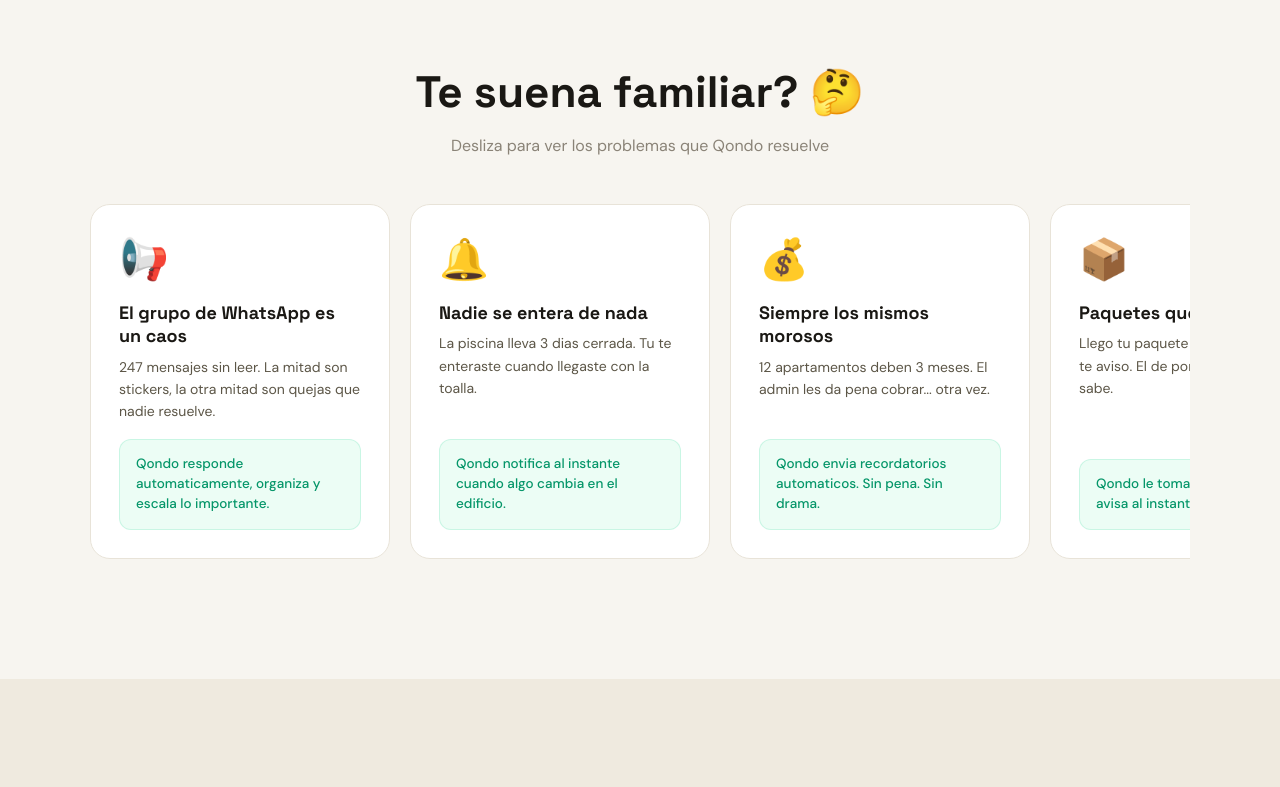
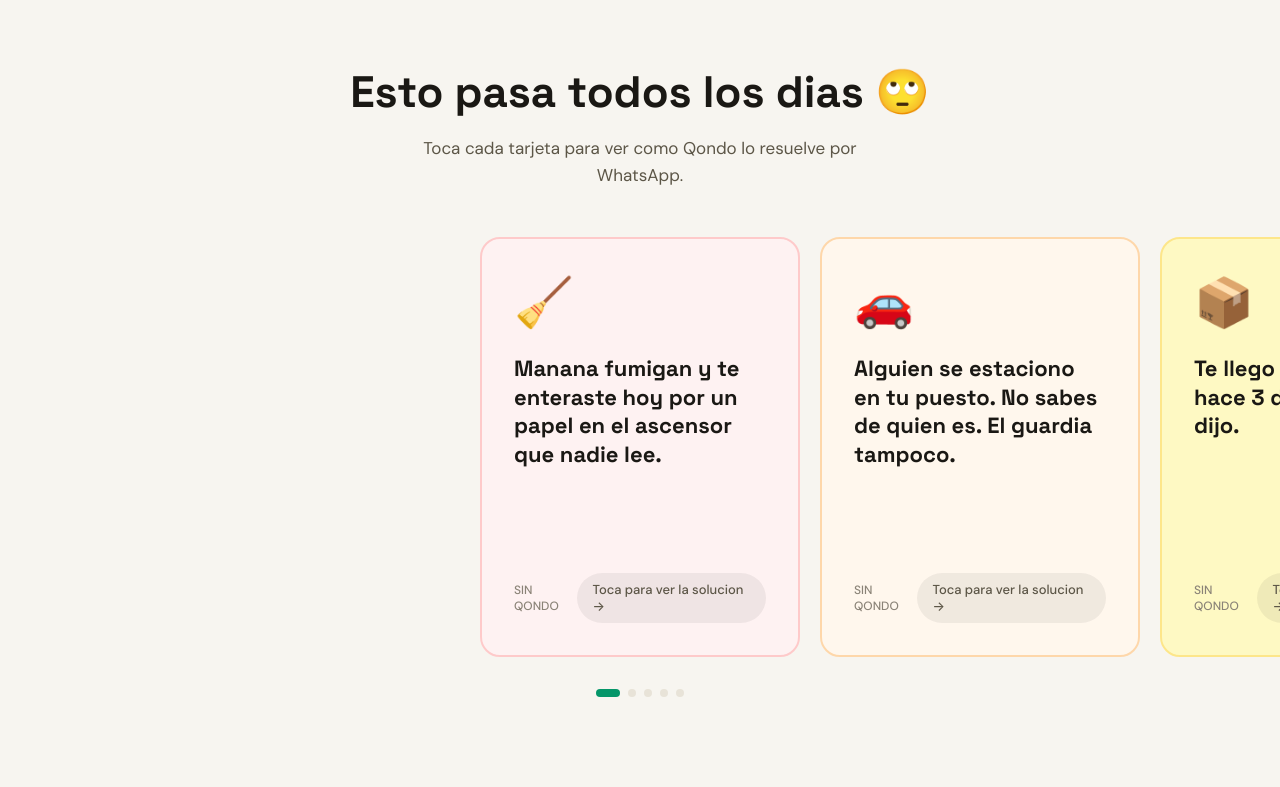
Before and after one commit to boqaai/qondo-landing, a Next.js app: page / in a window 1280 px wide. Shown: the part 960-1747 px from the top of the page. Built offline with nearby package versions, Linux system fonts and the light colour scheme.

Commit message:
Add files via upload

```diff
--- a/pages/index.js
+++ b/pages/index.js
@@ -63,7 +63,18 @@
       <div style={{color:"#fff",fontSize:14,fontWeight:500}}>{name}</div>
       <div style={{color:"rgba(255,255,255,0.7)",fontSize:11.5}}>en linea</div>
     </div>
-    <svg width="18" height="18" viewBox="0 0 24 24" fill="rgba(255,255,255,0.8)"><circle cx="12" cy="5" r="2"/><circle cx="12" cy="12" r="2"/><circle cx="12" cy="19" r="2"/></svg>
+  </div>
+);
+
+const MiniStatusBar = ({time="10:13"}) => (
+  <div style={{background:"#fff",padding:"4px 14px 0",display:"flex",justifyContent:"space-between",alignItems:"center",fontSize:11,fontWeight:600,color:"#000"}}>
+    <span>{time}</span>
+    <div style={{display:"flex",alignItems:"center",gap:3}}>
+      <svg width="12" height="12" viewBox="0 0 24 24" fill="#000"><path d="M1 9l2 2c4.97-4.97 13.03-4.97 18 0l2-2C16.93 2.93 7.08 2.93 1 9zm8 8l3 3 3-3c-1.65-1.66-4.34-1.66-6 0zm-4-4l2 2c2.76-2.76 7.24-2.76 10 0l2-2C15.14 9.14 8.87 9.14 5 13z"/></svg>
+      <div style={{width:18,height:9,borderRadius:2,border:"1.3px solid #000",display:"flex",alignItems:"center",padding:1}}>
+        <div style={{height:"100%",width:"65%",borderRadius:1,background:"#000"}}/>
+      </div>
+    </div>
   </div>
 );
 
@@ -160,39 +171,157 @@
   );
 };
 
-/* ─── PROBLEM CARDS (swipeable) ─── */
-const problems = [
-  {emoji:"\ud83d\udce2",title:"El grupo de WhatsApp es un caos",desc:"247 mensajes sin leer. La mitad son stickers, la otra mitad son quejas que nadie resuelve.",fix:"Qondo responde automaticamente, organiza y escala lo importante."},
-  {emoji:"\ud83d\udd14",title:"Nadie se entera de nada",desc:"La piscina lleva 3 dias cerrada. Tu te enteraste cuando llegaste con la toalla.",fix:"Qondo notifica al instante cuando algo cambia en el edificio."},
-  {emoji:"\ud83d\udcb0",title:"Siempre los mismos morosos",desc:"12 apartamentos deben 3 meses. El admin les da pena cobrar... otra vez.",fix:"Qondo envia recordatorios automaticos. Sin pena. Sin drama."},
-  {emoji:"\ud83d\udce6",title:"Paquetes que desaparecen",desc:"Llego tu paquete hace 3 dias. Nadie te aviso. El de porteria dice que no sabe.",fix:"Qondo le toma foto al label y te avisa al instante."},
-  {emoji:"\ud83d\uddf3\ufe0f",title:"Votaciones que nunca llegan a quorum",desc:"Se necesitan 26 votos. Hay 11. La asamblea es manana.",fix:"Qondo envia recordatorios y facilita votar en 2 mensajes."},
-  {emoji:"\ud83c\udf89",title:"Reservar el salon es un via crucis",desc:"Tienes que llamar, esperar, que revisen el cuaderno, que confirmen. Si confirman.",fix:"Qondo reserva en 30 segundos. Disponibilidad en tiempo real."},
+/* ─── BEFORE/AFTER PROBLEM CARDS ─── */
+const problemCards = [
+  {
+    problem: "Manana fumigan y te enteraste hoy por un papel en el ascensor que nadie lee.",
+    emoji: "\ud83e\uddf9",
+    color: "#fef2f2",
+    border: "#fecaca",
+    messages: [
+      {text:"Hola Laura! Te informamos que este viernes 7 se realizara la fumigacion en tu piso (4to).\n\nHorario: 9:00 AM - 11:00 AM\nSe recomienda cerrar ventanas y guardar alimentos.\n\nTe avisamos cuando terminen!",out:false,time:"Lun 3:15 p.m.",bot:true},
+      {text:"Gracias por avisar!",out:true,time:"Lun 3:20 p.m."},
+      {text:"Laura, la fumigacion del piso 4 comienza en 30 minutos. Recuerda cerrar ventanas!",out:false,time:"Vie 8:30 a.m.",bot:true},
+      {text:"Lista, ya cerre todo!",out:true,time:"Vie 8:33 a.m."},
+    ],
+    waTime: "8:33",
+  },
+  {
+    problem: "Alguien se estaciono en tu puesto. No sabes de quien es. El guardia tampoco.",
+    emoji: "\ud83d\ude97",
+    color: "#fff7ed",
+    border: "#fed7aa",
+    messages: [
+      {text:"Hay un carro en mi puesto! Placa ABC-123",out:true,time:"7:45 a.m."},
+      {text:"Revisando... Esa placa corresponde a un visitante del apto 9B (familia Rodriguez).\n\nYa le envie un mensaje al residente para que lo mueva. Te aviso cuando este libre.",out:false,time:"7:45 a.m.",bot:true},
+      {text:"El apto 9B confirma que lo mueve en 5 minutos. Disculpa la molestia!",out:false,time:"7:48 a.m.",bot:true},
+      {text:"Perfecto gracias!",out:true,time:"7:49 a.m."},
+    ],
+    waTime: "7:49",
+  },
+  {
+    problem: "Te llego un paquete hace 3 dias. Nadie te dijo.",
+    emoji: "\ud83d\udce6",
+    color: "#fef9c3",
+    border: "#fde68a",
+    messages: [
+      {text:"Hola Daniel! Llego un paquete a tu nombre. Lo recibio Jose en porteria a las 2:14pm.",out:false,time:"2:18 p.m.",bot:true},
+      {text:"Remitente: Amazon\nTracking: 1Z999AA1234567\n\nPuedes recogerlo en recepcion.",out:false,time:"2:18 p.m.",bot:true},
+      {text:"Genial ya bajo!",out:true,time:"2:25 p.m."},
+    ],
+    waTime: "2:25",
+  },
+  {
+    problem: "Le escribiste al admin el martes. Hoy es viernes. Silencio.",
+    emoji: "\ud83e\uddd1\u200d\ud83d\udcbb",
+    color: "#f0f4ff",
+    border: "#bfdbfe",
+    messages: [
+      {text:"Hola, hay una gotera en mi bano desde ayer",out:true,time:"8:10 a.m."},
+      {text:"Listo, Carlos! Cree el ticket #134 para tu gotera.\n\nPrioridad: Alta\nMantenimiento lo revisa hoy antes de las 2pm.\n\nTe aviso cuando lo asignen.",out:false,time:"8:10 a.m.",bot:true},
+      {text:"Ticket #134: El plomero Juan confirma visita hoy a la 1pm. Necesita acceso al bano principal. Estaras en casa?",out:false,time:"10:22 a.m.",bot:true},
+      {text:"Si, aqui estoy!",out:true,time:"10:30 a.m."},
+    ],
+    waTime: "10:30",
+  },
+  {
+    problem: "Querias reservar la parrilla pero el formulario tiene 15 campos.",
+    emoji: "\ud83c\udf56",
+    color: "#f0fdf4",
+    border: "#bbf7d0",
+    messages: [
+      {text:"Quiero la parrilla el sabado",out:true,time:"6:15 p.m."},
+      {text:"Hola Roberto! La parrilla esta disponible este sabado. Cuantas personas y de que hora a que hora?",out:false,time:"6:15 p.m.",bot:true},
+      {text:"Somos 8, de 12 a 6",out:true,time:"6:16 p.m."},
+      {text:"Reservado!\n\nParrilla\nSabado 8 marzo, 12pm - 6pm\nApto 2A - 8 personas\n\nRecuerda dejar el area limpia al terminar. Que la disfruten!",out:false,time:"6:16 p.m.",bot:true},
+    ],
+    waTime: "6:16",
+  },
 ];
 
-const ProblemCards = () => {
-  const ref = useRef(null);
+const ProblemCard = ({card, index}) => {
+  const [flipped, setFlipped] = useState(false);
+  const [animKey, setAnimKey] = useState(0);
+
+  const flip = () => {
+    setFlipped(!flipped);
+    setAnimKey(k=>k+1);
+  };
+
   return (
-    <section style={{padding:"100px 24px",background:C.bg}}>
-      <div style={{maxWidth:1100,margin:"0 auto"}}>
+    <div style={{minWidth:320,maxWidth:320,scrollSnapAlign:"center",flexShrink:0,cursor:"pointer",perspective:"1000px"}} onClick={flip}>
+      <div style={{position:"relative",minHeight:420,transition:"transform 0.6s cubic-bezier(0.4,0,0.2,1)",transformStyle:"preserve-3d",transform:flipped?"rotateY(180deg)":"rotateY(0)"}}>
+        {/* FRONT - Problem */}
+        <div style={{position:"absolute",inset:0,backfaceVisibility:"hidden",WebkitBackfaceVisibility:"hidden",borderRadius:20,padding:32,background:card.color,border:"2px solid "+card.border,display:"flex",flexDirection:"column",justifyContent:"space-between"}}>
+          <div>
+            <div style={{fontSize:48,marginBottom:20}}>{card.emoji}</div>
+            <p style={{fontFamily:"'Space Grotesk',sans-serif",fontSize:22,fontWeight:700,color:C.tx,lineHeight:1.3}}>{card.problem}</p>
+          </div>
+          <div style={{display:"flex",alignItems:"center",justifyContent:"space-between",marginTop:24}}>
+            <span style={{fontSize:12,color:C.txD,fontWeight:500}}>SIN QONDO</span>
+            <div style={{display:"flex",alignItems:"center",gap:6,padding:"8px 16px",borderRadius:100,background:"rgba(0,0,0,0.06)",fontSize:13,color:C.txM,fontWeight:500}}>
+              Toca para ver la solucion {"\u2192"}
+            </div>
+          </div>
+        </div>
+        {/* BACK - WhatsApp solution */}
+        <div style={{position:"absolute",inset:0,backfaceVisibility:"hidden",WebkitBackfaceVisibility:"hidden",transform:"rotateY(180deg)",borderRadius:20,overflow:"hidden",background:C.waBg,border:"2px solid "+C.accent,boxShadow:"0 4px 20px rgba(5,150,105,0.15)"}}>
+          <MiniStatusBar time={card.waTime}/>
+          <WAHeader/>
+          <div key={animKey} style={{padding:"8px 8px",display:"flex",flexDirection:"column",background:C.waBg}}>
+            <HoyBadge/>
+            {card.messages.map((m,i)=>(
+              <Bubble key={animKey+"-"+i} text={m.text} time={m.time} out={m.out} bot={m.bot} delay={flipped? i*600+200 : 0}/>
+            ))}
+          </div>
+          <div style={{padding:"8px 12px",display:"flex",alignItems:"center",justifyContent:"space-between"}}>
+            <span style={{fontSize:11,color:C.accentD,fontWeight:600}}>CON QONDO</span>
+            <div style={{fontSize:12,color:C.txD}}>{"\u2190"} Toca para volver</div>
+          </div>
+        </div>
+      </div>
+    </div>
+  );
+};
+
+const ProblemSection = () => {
+  const scrollRef = useRef(null);
+  const [current, setCurrent] = useState(0);
+
+  const scroll = (dir) => {
+    if(!scrollRef.current) return;
+    const w = 340;
+    scrollRef.current.scrollBy({left:dir*w,behavior:"smooth"});
+  };
+
+  const handleScroll = () => {
+    if(!scrollRef.current) return;
+    const idx = Math.round(scrollRef.current.scrollLeft / 340);
+    setCurrent(idx);
+  };
+
+  return (
+    <section style={{padding:"100px 0",background:C.bg,overflow:"hidden"}}>
+      <div style={{maxWidth:1100,margin:"0 auto",padding:"0 24px"}}>
         <div style={{textAlign:"center",marginBottom:48}}>
           <h2 style={{fontFamily:"'Space Grotesk',sans-serif",fontSize:"clamp(28px,4vw,44px)",fontWeight:700,color:C.tx,marginBottom:16,lineHeight:1.2}}>
-            {"Te suena familiar? \ud83e\udd14"}
+            {"Esto pasa todos los dias \ud83d\ude44"}
           </h2>
-          <p style={{fontSize:16,color:C.txD}}>Desliza para ver los problemas que Qondo resuelve</p>
+          <p style={{fontSize:17,color:C.txM,maxWidth:480,margin:"0 auto",lineHeight:1.6}}>
+            Toca cada tarjeta para ver como Qondo lo resuelve por WhatsApp.
+          </p>
         </div>
-        <div ref={ref} style={{display:"flex",gap:20,overflowX:"auto",scrollSnapType:"x mandatory",paddingBottom:20,WebkitOverflowScrolling:"touch",msOverflowStyle:"none",scrollbarWidth:"none"}}>
-          {problems.map((p,i)=>(
-            <div key={i} style={{minWidth:300,maxWidth:300,scrollSnapAlign:"start",background:"#fff",borderRadius:20,padding:28,border:"1px solid "+C.surfD,flexShrink:0,display:"flex",flexDirection:"column",gap:16}}>
-              <div style={{fontSize:40}}>{p.emoji}</div>
-              <div>
-                <h3 style={{fontFamily:"'Space Grotesk',sans-serif",fontSize:18,fontWeight:700,color:C.tx,marginBottom:8,lineHeight:1.3}}>{p.title}</h3>
-                <p style={{fontSize:14,color:C.txM,lineHeight:1.6}}>{p.desc}</p>
-              </div>
-              <div style={{marginTop:"auto",padding:"14px 16px",background:C.accentLight,borderRadius:12,border:"1px solid "+C.accent+"30"}}>
-                <p style={{fontSize:13.5,color:C.accentD,lineHeight:1.5,fontWeight:500}}>{p.fix}</p>
-              </div>
-            </div>
+      </div>
+      <div style={{position:"relative"}}>
+        <div ref={scrollRef} onScroll={handleScroll} style={{display:"flex",gap:20,overflowX:"auto",scrollSnapType:"x mandatory",padding:"0 calc(50% - 160px) 20px",WebkitOverflowScrolling:"touch",msOverflowStyle:"none",scrollbarWidth:"none"}}>
+          {problemCards.map((card,i)=>(
+            <ProblemCard key={i} card={card} index={i}/>
+          ))}
+        </div>
+        {/* Dots */}
+        <div style={{display:"flex",justifyContent:"center",gap:8,marginTop:12}}>
+          {problemCards.map((_,i)=>(
+            <div key={i} style={{width:current===i?24:8,height:8,borderRadius:4,background:current===i?C.accentD:C.surfD,transition:"all 0.3s"}}/>
           ))}
         </div>
       </div>
@@ -332,7 +461,7 @@
   );
 };
 
-/* ─── DEMO SECTION ─── */
+/* ─── DEMO ─── */
 const DemoSection = () => (
   <section style={{padding:"100px 24px",background:C.bg}}>
     <div style={{maxWidth:800,margin:"0 auto",textAlign:"center"}}>
@@ -373,23 +502,20 @@
   {label:"Mensajes hoy",value:"67",color:"#06b6d4",sub:"+12% vs ayer",icon:"\ud83d\udcac"},
   {label:"Amenidades libres",value:"5",color:"#a855f7",sub:"de 6 totales",icon:"\ud83c\udfca"},
 ];
-
 const agendaItems = [
-  {time:"9:00 AM",event:"Tecnico de ascensor",color:"#e67e22",status:"Confirmado"},
-  {time:"11:30 AM",event:"Reunion proveedor fumigacion",color:C.accentD,status:"Pendiente"},
-  {time:"2:00 PM",event:"Fumigacion pisos 1-5",color:C.accentD,status:"Notificado"},
-  {time:"6:00 PM",event:"Salon reservado - Apto 7A",color:"#8b5cf6",status:"Reservado"},
+  {time:"9:00 AM",event:"Tecnico de ascensor",color:"#e67e22"},
+  {time:"11:30 AM",event:"Reunion proveedor fumigacion",color:C.accentD},
+  {time:"2:00 PM",event:"Fumigacion pisos 1-5",color:C.accentD},
+  {time:"6:00 PM",event:"Salon reservado - Apto 7A",color:"#8b5cf6"},
 ];
-
 const recentTickets = [
   {id:"#127",title:"Filtracion bano apto 3B",priority:"Alta",time:"Hace 2h",avatar:"MR"},
   {id:"#126",title:"Luz pasillo piso 8",priority:"Media",time:"Hace 5h",avatar:"JL"},
   {id:"#125",title:"Ruido excesivo apto 11A",priority:"Baja",time:"Ayer",avatar:"CP"},
 ];
-
 const notifications = [
   {type:"broadcast",text:"Piscina cerrada por mantenimiento hasta manana 2pm",time:"Hace 1h",sent:"48 notificados"},
-  {type:"resolved",text:"Gimnasio reparado, ya esta abierto",time:"Hace 3h",sent:"Aviso automatico enviado"},
+  {type:"resolved",text:"Gimnasio reparado, ya esta abierto",time:"Hace 3h",sent:"Aviso automatico"},
   {type:"reminder",text:"Recordatorio de pago a 12 aptos",time:"Ayer",sent:"12 mensajes enviados"},
 ];
 
@@ -433,7 +559,6 @@
       <section style={{minHeight:"100vh",display:"flex",alignItems:"center",justifyContent:"center",padding:"120px 24px 80px",background:"linear-gradient(180deg,"+C.bg+" 0%,"+C.bgWarm+" 100%)"}}>
         <div style={{maxWidth:1200,width:"100%",display:"flex",alignItems:"center",justifyContent:"space-between",gap:80,flexWrap:"wrap"}}>
           <div style={{flex:"1 1 500px",animation:hv?"fu 0.8s ease forwards":"none",opacity:hv?1:0}}>
-            {/* WhatsApp notification */}
             <div style={{display:"inline-flex",alignItems:"center",gap:10,padding:"10px 18px",borderRadius:14,background:"#fff",border:"1px solid "+C.surfD,boxShadow:"0 4px 16px rgba(0,0,0,0.06)",marginBottom:28}}>
               <div style={{width:36,height:36,borderRadius:10,background:"#25D366",display:"flex",alignItems:"center",justifyContent:"center"}}>
                 <svg width="20" height="20" viewBox="0 0 24 24" fill="#fff"><path d="M17.472 14.382c-.297-.149-1.758-.867-2.03-.967-.273-.099-.471-.148-.67.15-.197.297-.767.966-.94 1.164-.173.199-.347.223-.644.075-.297-.15-1.255-.463-2.39-1.475-.883-.788-1.48-1.761-1.653-2.059-.173-.297-.018-.458.13-.606.134-.133.298-.347.446-.52.149-.174.198-.298.298-.497.099-.198.05-.371-.025-.52-.075-.149-.669-1.612-.916-2.207-.242-.579-.487-.5-.669-.51-.173-.008-.371-.01-.57-.01-.198 0-.52.074-.792.372-.272.297-1.04 1.016-1.04 2.479 0 1.462 1.065 2.875 1.213 3.074.149.198 2.096 3.2 5.077 4.487.709.306 1.262.489 1.694.625.712.227 1.36.195 1.871.118.571-.085 1.758-.719 2.006-1.413.248-.694.248-1.289.173-1.413-.074-.124-.272-.198-.57-.347z"/><path d="M12 2C6.477 2 2 6.477 2 12c0 1.89.525 3.66 1.438 5.168L2 22l4.832-1.438A9.955 9.955 0 0012 22c5.523 0 10-4.477 10-10S17.523 2 12 2z"/></svg>
@@ -445,7 +570,6 @@
               </div>
               <div style={{fontSize:11,color:C.txD,alignSelf:"flex-start",marginLeft:8}}>ahora</div>
             </div>
-
             <h1 style={{fontFamily:"'Space Grotesk',sans-serif",fontSize:"clamp(32px,5vw,56px)",fontWeight:700,lineHeight:1.08,color:C.tx,marginBottom:28,letterSpacing:"-0.03em"}}>
               <span style={{fontWeight:400,display:"block",fontSize:"clamp(22px,3.2vw,34px)",marginBottom:10}}>
                 <span style={{color:C.accentD}}>3am.</span>{" "}
@@ -454,12 +578,10 @@
               Ahora sabes que Don Carlos del 4B duerme en pijama de{" "}
               <span style={{color:C.accentD}}>Pikachu.</span>
             </h1>
-
             <p style={{fontSize:"clamp(16px,1.8vw,19px)",color:C.txM,lineHeight:1.6,maxWidth:520,marginBottom:40}}>
               Qondo te avisa que era falsa alarma sin salir de tu cama.{" "}
               <span style={{color:C.txD}}>Y el secreto de Don Carlos seguiria a salvo.</span>
             </p>
-
             <div style={{display:"flex",gap:16,flexWrap:"wrap"}}>
               <button style={{padding:"16px 36px",borderRadius:100,border:"none",background:C.accentD,color:"#fff",fontSize:16,fontWeight:600,cursor:"pointer",fontFamily:"'DM Sans',sans-serif",boxShadow:"0 4px 20px rgba(5,150,105,0.25)"}}>
                 {"Cont\u00e1ctanos \u2192"}
@@ -487,7 +609,7 @@
         </div>
       </section>
 
-      <ProblemCards/>
+      <ProblemSection/>
       <Features/>
       <DemoSection/>
 
@@ -531,7 +653,6 @@
                   </div>
                 ))}
               </div>
-              {/* Responsive columns: stack on mobile */}
               <div style={{display:"grid",gridTemplateColumns:"repeat(auto-fit,minmax(280px,1fr))",gap:14}}>
                 <div style={{background:C.surf,borderRadius:12,padding:"14px 16px",border:"1px solid "+C.surfD}}>
                   <div style={{fontSize:13,fontWeight:600,color:C.tx,marginBottom:12}}>Agenda de hoy</div>
```
